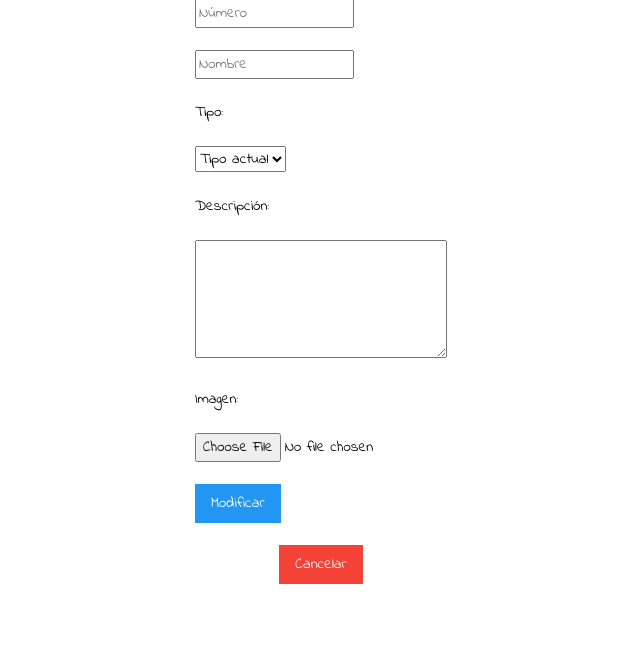
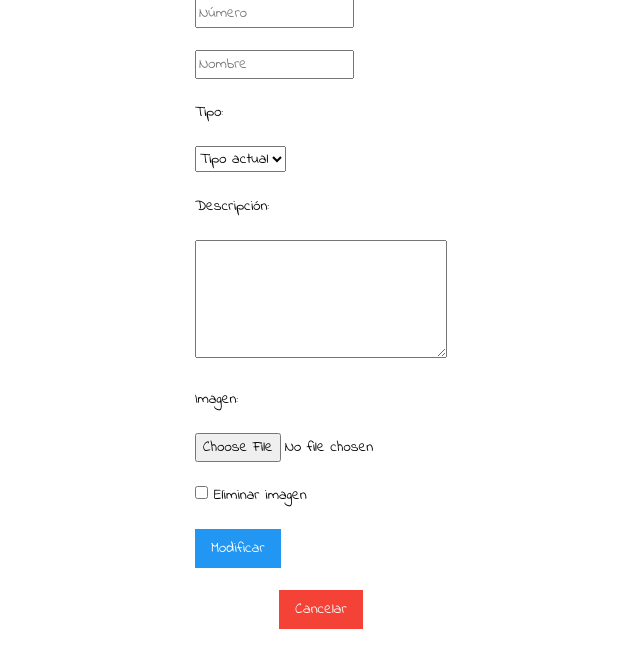
Before and after one commit to MarielML/Pokedex, a PHP site: page /modificar.php?id=1 in a window 1280 px wide. Shown: the part 75-743 px from the top of the page, without its empty margins (319-959 px from the left). Run offline with PHP 8.4, Linux system fonts and the light colour scheme; data comes from the database, SQL or seed files in the repository.

Commit message:
eliminar imagen

```diff
--- a/modificar.php
+++ b/modificar.php
@@ -76,6 +76,11 @@ function modificar($conexion, $param1, $param2, $id)
         <label for="imagen">Imagen:</label><br><br>
         <input type="file" id="imagen" name="imagen"><br><br>
 
+        <label for="eliminarImagen">
+            <input type="checkbox" id="eliminarImagen" name="eliminarImagen">
+            Eliminar imagen
+        </label><br><br>
+
         <button type="submit" class="w3-button w3-blue">Modificar</button><br><br>
     </form>
 
@@ -105,6 +110,14 @@ function modificar($conexion, $param1, $param2, $id)
             $resultado = $stmt->get_result();
             if ($resultado->num_rows > 0) {
                 echo "<p class='w3-text-red'>Ya existe un pokemon con ese nombre</p>";
+            } else {
+                if (isset($_POST["eliminarImagen"])) {
+                    $imagen = "Sin imagen";
+                    modificar($conexion, "numero", $numero, $id);
+                    modificar($conexion, "nombre", $nombre, $id);
+                    modificar($conexion, "tipo", $tipo, $id);
+                    modificar($conexion, "descripcion", $descripcion, $id);
+                    modificar($conexion, "imagen", $imagen, $id);
                 } else {
                     if (
                         isset($_FILES["imagen"]) &&
@@ -138,6 +151,7 @@ function modificar($conexion, $param1, $param2, $id)
                     }
                 }
             }
+        }
 
     }
     $conexion->close();
```
Lines whose indentation alone changed are shown as unchanged.
